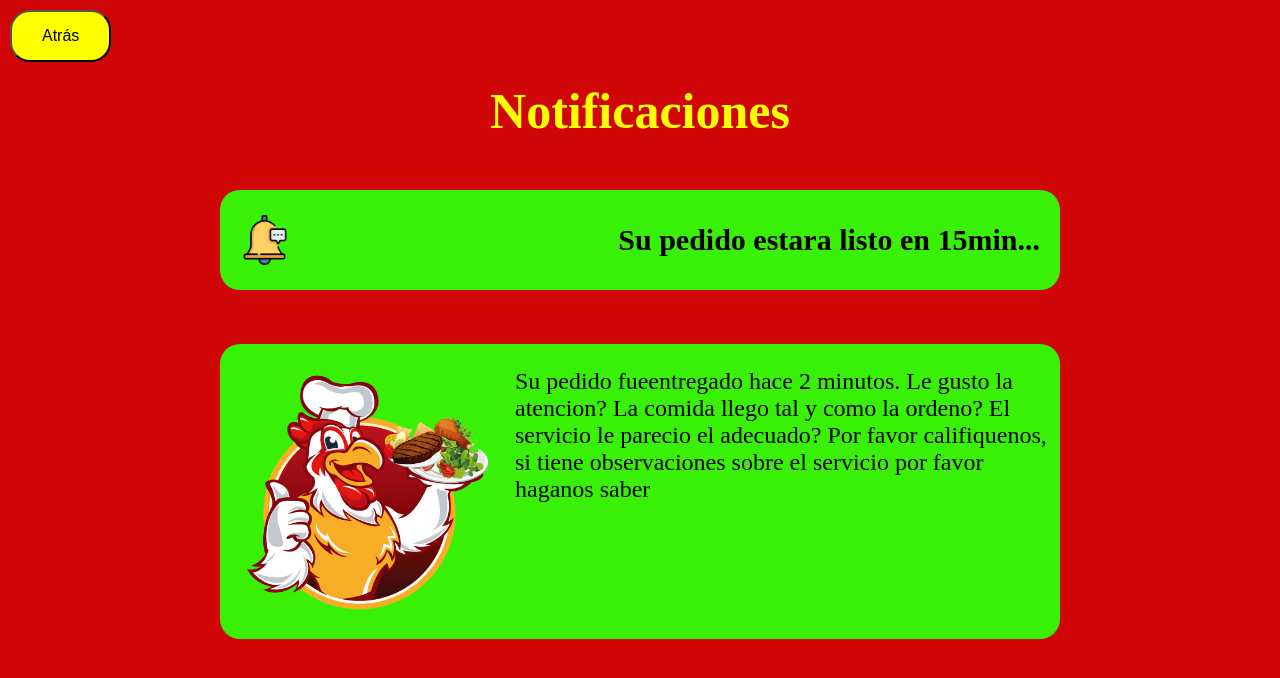
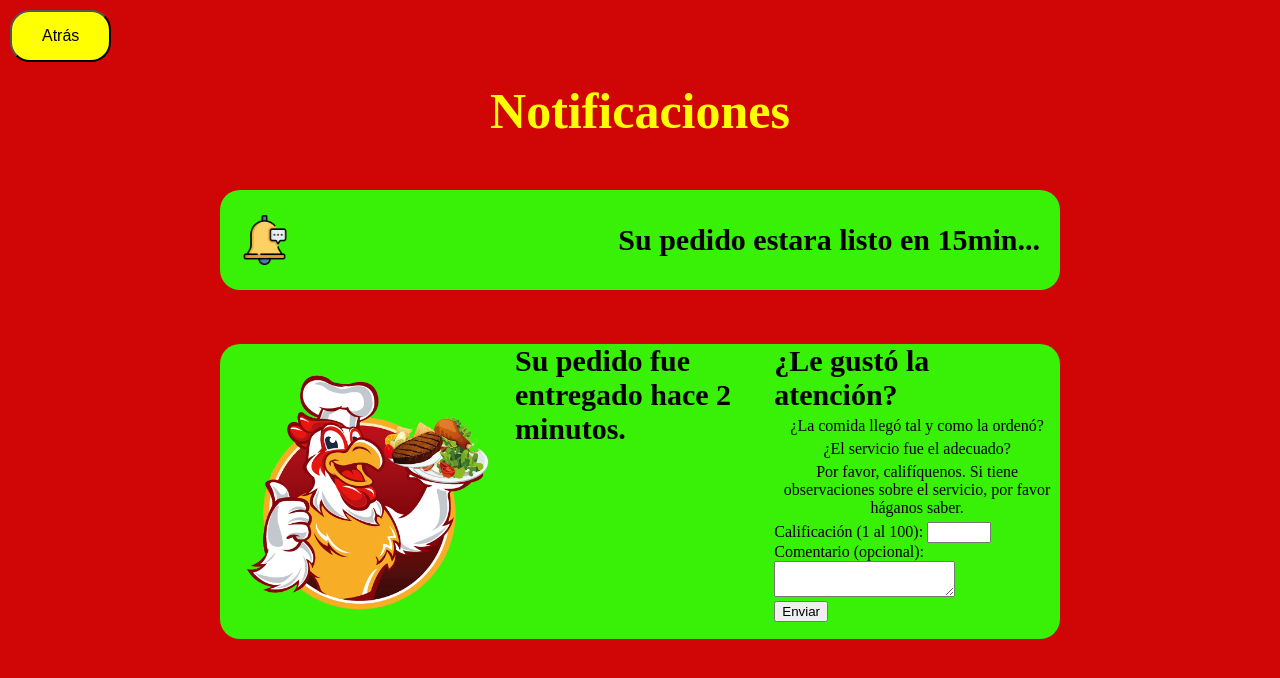
Before and after one commit to Serghio07/Proyecto_Software, a plain HTML site: page notificaciones/index.html in a window 1280 px wide. Drawn offline with Linux system fonts and the light colour scheme.

Commit message:
otra vez

```diff
--- a/notificaciones/index.html
+++ b/notificaciones/index.html
@@ -23,16 +23,31 @@
     </div>
     <div>
         <div class="contenido">
-            <p> Su pedido fueentregado hace  2 minutos.
-                Le gusto la atencion?
-                La comida llego tal y como la ordeno?
-                El servicio le parecio el adecuado?
-                Por favor califiquenos, si tiene observaciones
-                 sobre el servicio por favor haganos saber</p>
-                 <img src="img/klipartz.com (2).png" alt="notificaciones">
+            <img src="img/klipartz.com (2).png" alt="notificaciones">
+            <section class="pedido-entregado">
+                <h2>Su pedido fue entregado hace 2 minutos.</h2>
+            </section>
+            <section class="encuesta">
+                <h2>¿Le gustó la atención?</h2>
+                <p>¿La comida llegó tal y como la ordenó?</p>
+                <p>¿El servicio fue el adecuado?</p>
+                <p>Por favor, califíquenos. Si tiene observaciones sobre el servicio, por favor háganos saber.</p>
+                <form action="#">
+                    <div class="form-group">
+                        <label for="calificacion">Calificación (1 al 100):</label>
+                        <input type="number" id="calificacion" name="calificacion" min="1" max="100" required>
+                    </div>
+                    <div class="form-group">
+                        <label for="comentario">Comentario (opcional):</label>
+                        <textarea id="comentario" name="comentario"></textarea>
+                    </div>
+                    <button type="submit">Enviar</button>
+                </form>
+            </section>
+        </div>
 
 
-        </div>
+
     </div>
 </body>
 </html>
--- a/notificaciones/styles.css
+++ b/notificaciones/styles.css
@@ -60,10 +60,12 @@ h2 {
     margin: 0 auto;
 }
 
-.contenido p{
-    font-size: 24px;
+.contenido p {
+    margin: 5px 0;
+    text-align: center;
 }
-.contenido img{
+
+.contenido img {
     font-size: 30px;
     margin: 0;
     order: -1;
```
Also changed, not shown: Bienvendio/index.html (renamed from index.html), Bienvendio/styles.css (renamed from styles.css).
